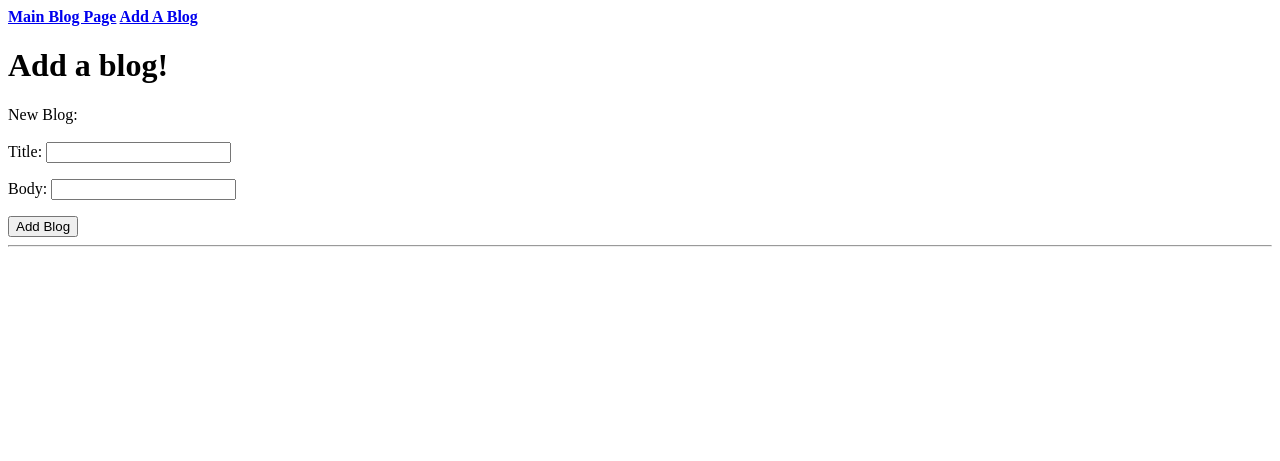
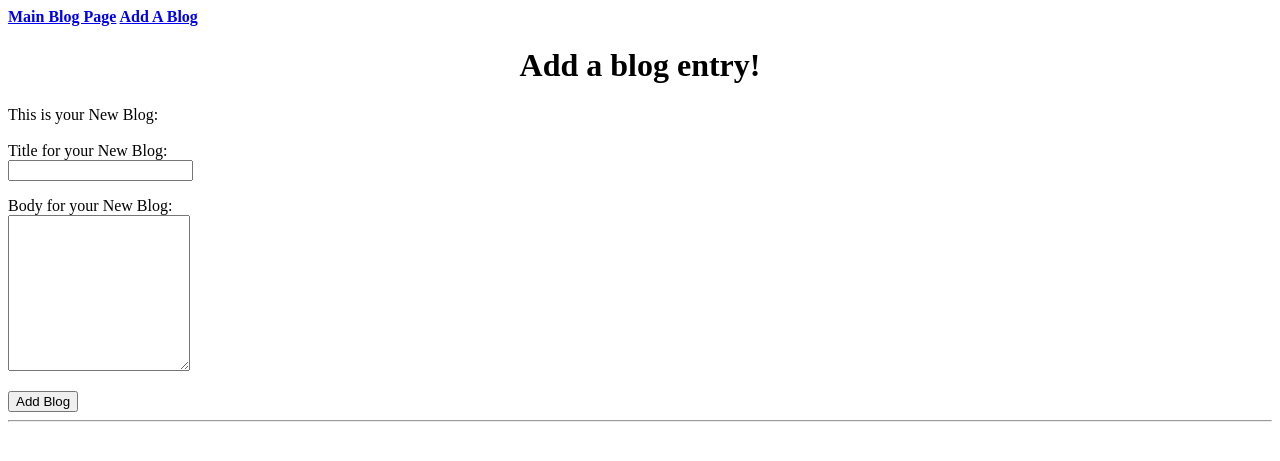
Before and after one commit to saltmania/blogz, a Flask app: page /newpost in a window 1280 px wide. Shown: the top 461 px of the page. Run offline with Flask 2, Linux system fonts and the light colour scheme.

Commit message:
Added template corrections

```diff
--- a/templates/displayBlogs.html
+++ b/templates/displayBlogs.html
@@ -1,7 +1,7 @@
 {% extends "base.html" %}
 
 {% block content %}
-
+<center><h1>Build a Blog!</h1></center>
 
     {% if blogs|length == 0 %}
     <p>No blogs yet</p>
@@ -9,10 +9,8 @@
 
         <ul>
             {% for blog in blogs %}
-            <li>
-                <a href="/blog?id={{blog.id}}">{{blog.title}}, </a>
+                <bold><h1><a href="/blog?id={{blog.id}}">{{blog.title}}</a></h1></bold><br>
                 {{blog.body}}
-            </li>
             <br><hr/>
             {% endfor %}
         </ul>
--- a/templates/newpost.html
+++ b/templates/newpost.html
@@ -1,18 +1,19 @@
 {% extends "base.html" %}
 
 {% block content %}
-    <h1>Add a blog!</h1>
+    <center><h1>Add a blog entry!</h1></center>
     <form method='POST'>
         <label>
-            New Blog:
-            <br><br>
-            Title: <input type="text" name='title' />
-            <br>
-            <p class="error">{{title_error}}</p>
-            Body: <input type="text" name='body' />
-            <br>
-            <p class="error">{{body_error}}</p>
+            This is your New Blog:
         </label>
+        <br><br>
+        Title for your New Blog:<br> <input type="text" name='title' />
+        <br>
+        <p class="error">{{title_error}}</p>
+         Body for your New Blog:<br> <textarea rows="10" columns="50" type="text" name='body'></textarea>
+        <br>
+        <p class="error">{{body_error}}</p>
+
         <input type="submit" value='Add Blog' />
     </form>
 
```
